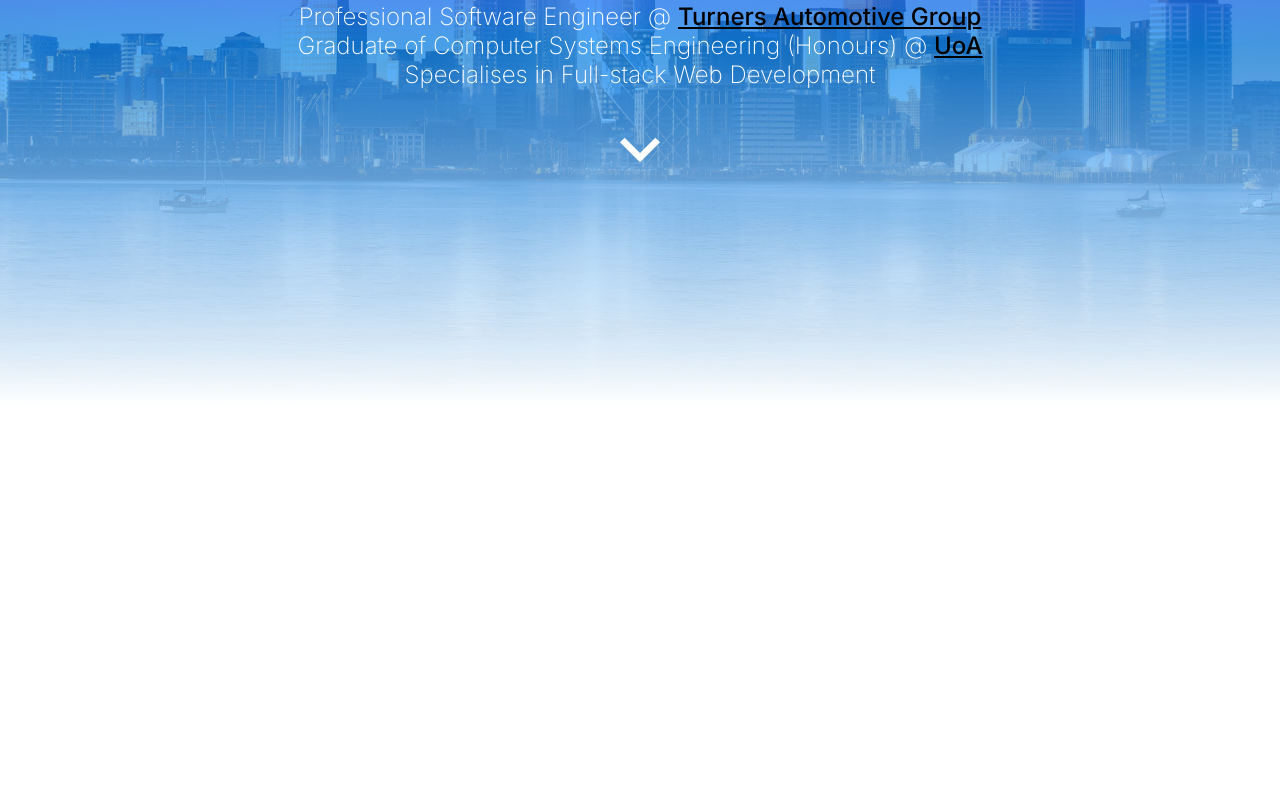
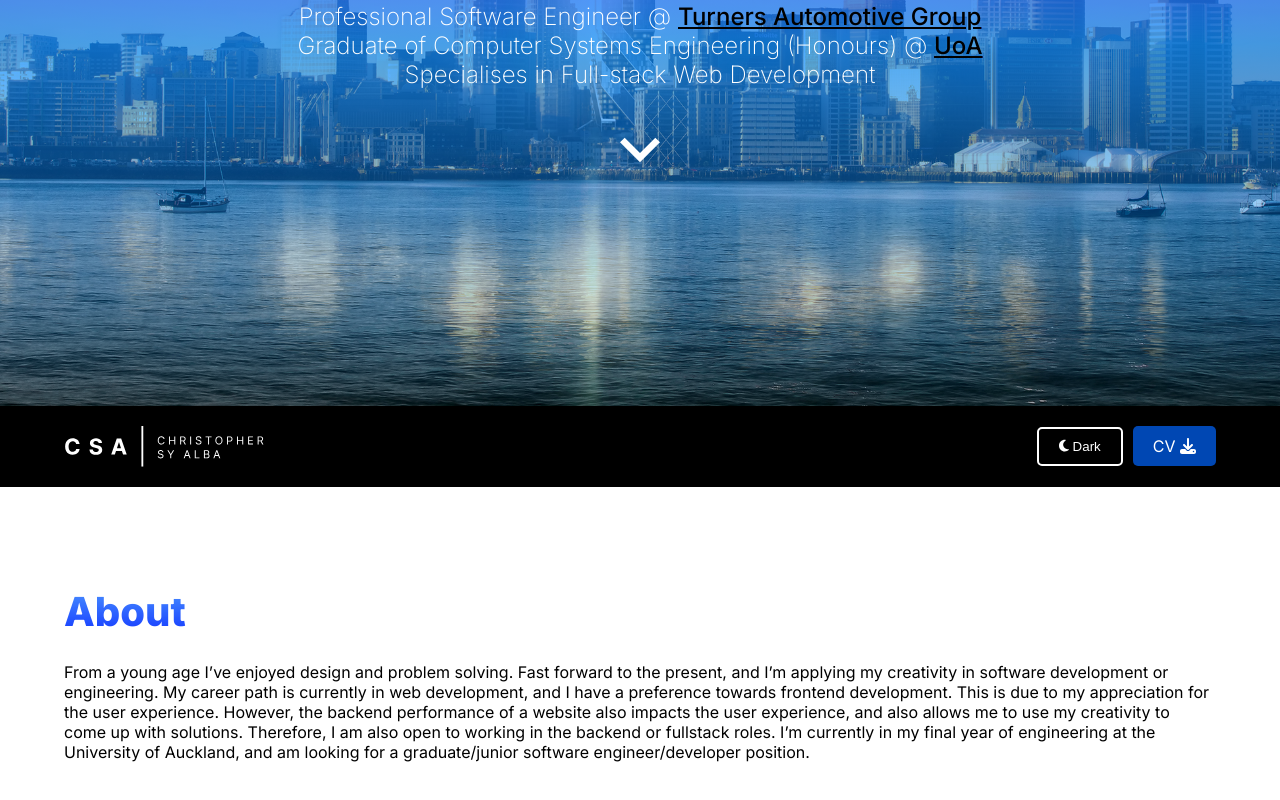
Before and after one commit to christopher-alba/personal-portfolio, a React (Create React App) app: page / in a window 1280 px wide. Shown: the part 394-1194 px from the top of the page. Before the commit the page ends 800 px from the top, so only its background shows below. Built offline with nearby package versions, Linux system fonts and the light colour scheme.

Commit message:
complete navbar

```diff
--- a/src/App.tsx
+++ b/src/App.tsx
@@ -5,11 +5,11 @@
 import MainPage from "./pages/MainPage";
 
 const App = () => {
-  const [selectedTheme] = useState(themes.light);
+  const [selectedTheme, setSelectedTheme] = useState(themes.light);
   return (
     <ThemeProvider theme={selectedTheme}>
       <GlobalStyles />
-      <MainPage />
+      <MainPage setSelectedTheme={setSelectedTheme} />
     </ThemeProvider>
   );
 };
--- /dev/null
+++ b/src/components/Navbar/Navbar.tsx
@@ -0,0 +1,54 @@
+import React, { FC, useContext } from "react";
+import { NavbarMainDiv, StyledButton, StyledLinkButton } from "./styled";
+import Brand from "../../svg/Brand";
+import { DefaultTheme, ThemeContext } from "styled-components";
+import { Container } from "@mui/system";
+import { FontAwesomeIcon } from "@fortawesome/react-fontawesome";
+import { faDownload, faMoon, faSun } from "@fortawesome/free-solid-svg-icons";
+import themes from "../../themes/schema.json";
+const Navbar: FC<{
+  setSelectedTheme: React.Dispatch<React.SetStateAction<DefaultTheme>>;
+}> = ({ setSelectedTheme }) => {
+  const theme = useContext(ThemeContext);
+  const changeTheme = () => {
+    if (theme.name === "light") {
+      setSelectedTheme(themes.dark);
+    } else {
+      setSelectedTheme(themes.light);
+    }
+  };
+  return (
+    <NavbarMainDiv>
+      <Container
+        style={{
+          display: "flex",
+          alignItems: "center",
+          justifyContent: "space-between",
+        }}
+      >
+        <Brand color={theme.colors.primary} height="auto" width="200px" />
+        <div
+          style={{
+            display: "flex",
+            alignItems: "center",
+            justifyContent: "space-between",
+          }}
+        >
+          <StyledButton onClick={changeTheme}>
+            {theme.name === "light" ? (
+              <FontAwesomeIcon icon={faMoon} />
+            ) : (
+              <FontAwesomeIcon icon={faSun} />
+            )}
+            {theme.name === "light" ? " Dark" : " Light"}
+          </StyledButton>
+          <StyledLinkButton target="_blank" rel="noreferrer" to="./cv.pdf">
+            CV <FontAwesomeIcon icon={faDownload} />
+          </StyledLinkButton>
+        </div>
+      </Container>
+    </NavbarMainDiv>
+  );
+};
+
+export default Navbar;
--- /dev/null
+++ b/src/components/Navbar/index.ts
@@ -0,0 +1,2 @@
+import Navbar from "./Navbar";
+export default Navbar;
--- /dev/null
+++ b/src/components/Navbar/styled.ts
@@ -0,0 +1,36 @@
+import { Link } from "react-router-dom";
+import styled from "styled-components";
+
+export const NavbarMainDiv = styled("div")`
+  background: ${({ theme }) => theme.colors.secondary};
+  width: 100%;
+  height: 100%;
+  padding: 20px 0;
+`;
+
+export const StyledLinkButton = styled(Link)`
+  color: ${({ theme }) => theme.colors.primary};
+  text-decoration: none;
+  background: ${({ theme }) => theme.colors.tertiary2};
+  padding: 10px 20px;
+  border-radius: 5px;
+  transition: 300ms;
+  &:hover {
+    background: ${({ theme }) => theme.colors.tertiary};
+    box-shadow: 0px 0px 10px 5px ${({ theme }) => theme.colors.tertiary};
+  }
+`;
+
+export const StyledButton = styled("button")`
+  color: ${({ theme }) => theme.colors.primary};
+  background: ${({ theme }) => theme.colors.secondary};
+  padding: 10px 20px;
+  border-radius: 5px;
+  transition: 300ms;
+  margin-right: 10px;
+  border: 2px solid ${({ theme }) => theme.colors.primary};
+  &:hover {
+    background: ${({ theme }) => theme.colors.primary};
+    color: ${({ theme }) => theme.colors.secondary};
+  }
+`;
--- /dev/null
+++ b/src/pages/MainPage/About/About.tsx
@@ -0,0 +1,25 @@
+import { Container } from "@mui/system";
+import React, { FC } from "react";
+import { StyledHeading } from "./styled";
+
+const About: FC = () => {
+  return (
+    <Container style={{ marginTop: "100px", marginBottom: "100px" }}>
+      <StyledHeading>About</StyledHeading>
+      <p>
+        From a young age I’ve enjoyed design and problem solving. Fast forward
+        to the present, and I’m applying my creativity in software development
+        or engineering. My career path is currently in web development, and I
+        have a preference towards frontend development. This is due to my
+        appreciation for the user experience. However, the backend performance
+        of a website also impacts the user experience, and also allows me to use
+        my creativity to come up with solutions. Therefore, I am also open to
+        working in the backend or fullstack roles. I’m currently in my final
+        year of engineering at the University of Auckland, and am looking for a
+        graduate/junior software engineer/developer position.
+      </p>
+    </Container>
+  );
+};
+
+export default About;
--- /dev/null
+++ b/src/pages/MainPage/About/index.ts
@@ -0,0 +1,2 @@
+import About from "./About";
+export default About;
--- /dev/null
+++ b/src/pages/MainPage/About/styled.ts
@@ -0,0 +1,15 @@
+import styled from "styled-components";
+
+export const StyledHeading = styled("h1")`
+  background: linear-gradient(
+    360deg,
+    ${({ theme }) => theme.colors.tertiary} -29.22%,
+    ${({ theme }) => theme.colors.tertiary2} 100%
+  );
+  -webkit-background-clip: text;
+  -webkit-text-fill-color: transparent;
+  background-clip: text;
+  text-fill-color: transparent;
+  font-size: 2.5rem;
+  font-weight: 800;
+`;
--- a/src/pages/MainPage/Landing/styled.ts
+++ b/src/pages/MainPage/Landing/styled.ts
@@ -11,6 +11,7 @@
   background-position: center;
   background-repeat: no-repeat;
   background-size: cover;
+  background-attachment: fixed;
 `;
 
 export const OverlayDiv = styled("div")`
@@ -19,7 +20,7 @@
     #8f00ff 0%,
     rgba(99, 28, 255, 0.92) 14.58%,
     rgba(0, 133, 255, 0.7) 54.69%,
-    rgba(255, 255, 255, 1) 100%
+    rgba(255, 255, 255, 0) 100%
   );
   display: flex;
   flex-direction: column;
--- a/src/pages/MainPage/MainPage.tsx
+++ b/src/pages/MainPage/MainPage.tsx
@@ -1,8 +1,18 @@
-import { Container } from "@mui/material";
 import React, { FC } from "react";
+import { DefaultTheme } from "styled-components";
+import Navbar from "../../components/Navbar";
+import About from "./About";
 import Landing from "./Landing";
 
-const MainPage: FC = () => {
-  return <Landing />;
+const MainPage: FC<{
+  setSelectedTheme: React.Dispatch<React.SetStateAction<DefaultTheme>>;
+}> = ({ setSelectedTheme }) => {
+  return (
+    <>
+      <Landing />
+      <Navbar setSelectedTheme={setSelectedTheme} />
+      <About />
+    </>
+  );
 };
 export default MainPage;
--- a/src/svg/Brand/Brand.tsx
+++ b/src/svg/Brand/Brand.tsx
@@ -8,6 +8,10 @@
 const SVG = styled("svg")<SVGProps>`
   width: ${({ widthCustom }) => widthCustom};
   height: ${({ heightCustom }) => heightCustom};
+  @media(max-width:500px){
+    height:auto;
+    width: 150px;
+  }
 `;
 const Brand: FC<{
   color: string;
--- a/src/themes/schema.json
+++ b/src/themes/schema.json
@@ -8,8 +8,8 @@
       "primaryHover": "lightgray",
       "secondaryHover": "darkgray",
       "dropShadow": "rgba(0,0,0,0.3)",
-      "tertiary": "#6a16f2",
-      "tertiary2": "#BCBCBC",
+      "tertiary": "#001aff",
+      "tertiary2": "rgba(0, 102, 255, 0.7)",
       "tertiary3": "#8F00FF",
       "tertiary4": "#8724b5",
       "tertiary5": "#2A006F",
@@ -25,8 +25,8 @@
       "primaryHover": "darkgray",
       "secondaryHover": "lightgray",
       "dropShadow": "rgba(0,0,0,0.3)",
-      "tertiary": "#9760f0",
-      "tertiary2": "#BCBCBC",
+      "tertiary": "#0055ff",
+      "tertiary2": "#0091ff",
       "tertiary3": "#8F00FF",
       "tertiary4": "#8724b5",
       "tertiary5": "#ab71e3",
```
